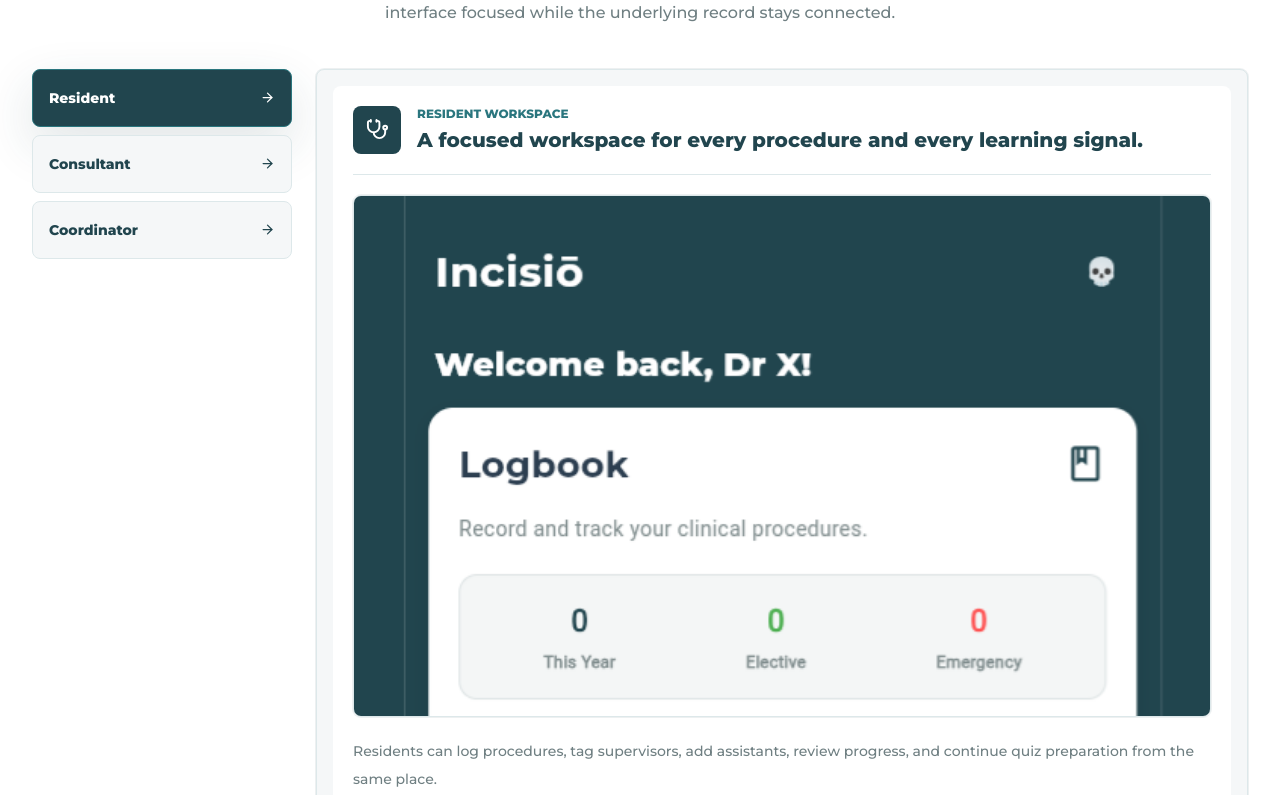
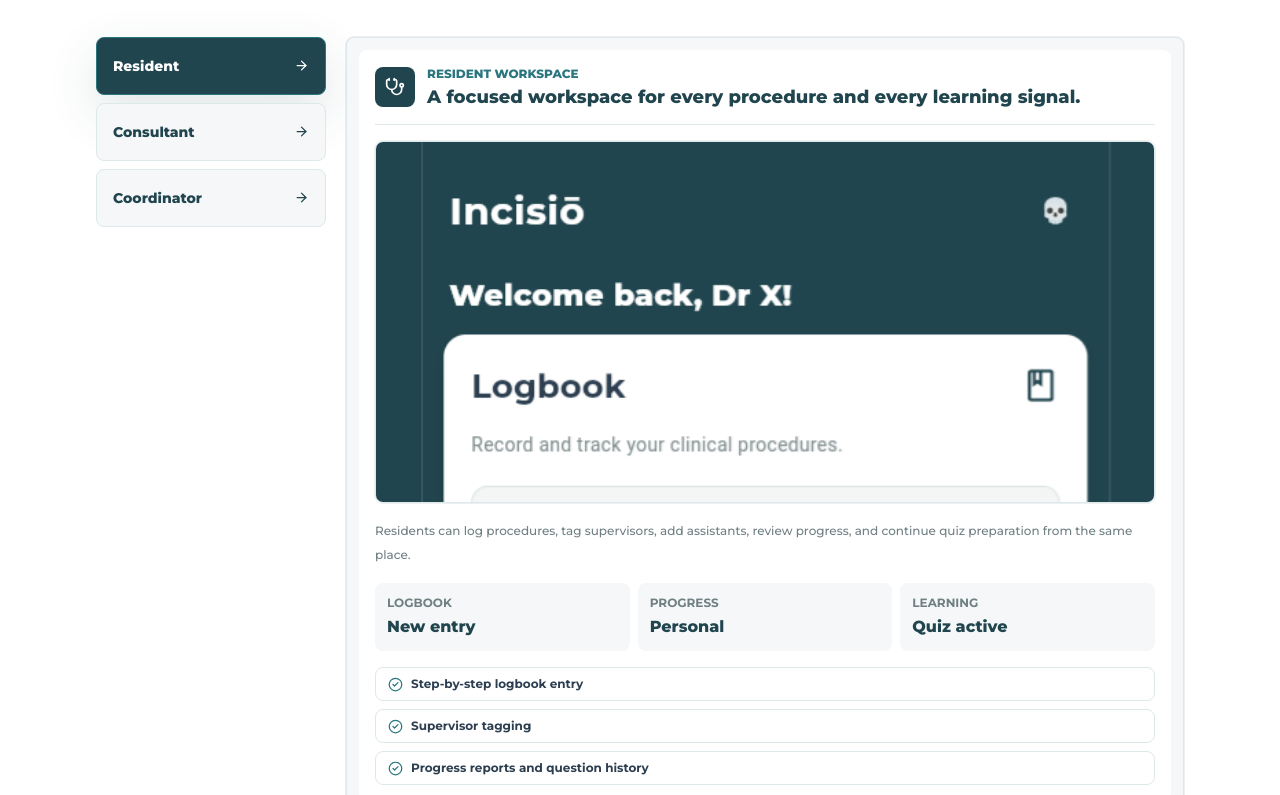
Before and after one commit to Abukoking94/INCISO_PROMO_SITE, a React (Vite) app: page / in a window 1280 px wide. Shown: the part 4065-4860 px from the top of the page. Built offline with nearby package versions, Linux system fonts and the light colour scheme.

Commit message:
Compact role tour preview

```diff
--- a/src/App.jsx
+++ b/src/App.jsx
@@ -839,14 +839,14 @@
   const Icon = current.icon
 
   return (
-    <section id="tour" className="bg-white py-20">
+    <section id="tour" className="bg-white py-14">
       <SectionHeader
         eyebrow="Interactive tour"
         title="See how each role experiences the platform"
         text="A serious training system has to feel different for each responsibility. Incisiō keeps the interface focused while the underlying record stays connected."
       />
 
-      <div className="mx-auto mt-10 grid max-w-7xl gap-6 px-5 sm:px-8 lg:grid-cols-[260px_1fr] lg:items-start">
+      <div className="mx-auto mt-8 grid max-w-6xl gap-5 px-5 sm:px-8 lg:grid-cols-[230px_1fr] lg:items-start">
         <div className="grid gap-2" data-reveal>
           {Object.keys(roleTour).map((role) => (
             <button
@@ -865,53 +865,53 @@
           ))}
         </div>
 
-        <div className="premium-card rounded-lg border border-brand-line bg-brand-mist p-4 shadow-line" data-reveal>
-          <div className="rounded-lg bg-white p-5">
-            <div className="flex flex-wrap items-center justify-between gap-4 border-b border-brand-line pb-5">
-              <div className="flex items-center gap-4">
-                <div className="flex h-12 w-12 items-center justify-center rounded-lg bg-brand-ink text-white">
-                  <Icon size={23} />
+        <div className="premium-card rounded-lg border border-brand-line bg-brand-mist p-3 shadow-line" data-reveal>
+          <div className="rounded-lg bg-white p-4">
+            <div className="flex flex-wrap items-center justify-between gap-3 border-b border-brand-line pb-4">
+              <div className="flex items-center gap-3">
+                <div className="flex h-10 w-10 items-center justify-center rounded-lg bg-brand-ink text-white">
+                  <Icon size={20} />
                 </div>
                 <div>
                   <p className="text-xs font-extrabold uppercase text-brand-teal">
                     {active} workspace
                   </p>
-                  <h3 className="mt-1 text-xl font-extrabold text-brand-ink">
+                  <h3 className="mt-1 text-lg font-extrabold leading-tight text-brand-ink">
                     {current.headline}
                   </h3>
                 </div>
               </div>
             </div>
 
-            <div className="mt-5 overflow-hidden rounded-lg border border-brand-line bg-brand-ink/5 shadow-line">
+            <div className="mt-4 overflow-hidden rounded-lg border border-brand-line bg-brand-ink/5 shadow-line">
               <img
                 src={current.image}
                 alt={`${active} dashboard from the Incisiō application`}
-                className="block max-h-[520px] w-full object-cover object-top"
+                className="block max-h-[360px] w-full object-cover object-top"
               />
             </div>
 
-            <p className="mt-5 text-sm font-medium leading-7 text-brand-muted">
+            <p className="mt-4 text-xs font-medium leading-6 text-brand-muted">
               {current.subline}
             </p>
 
-            <div className="mt-6 grid gap-3 sm:grid-cols-3">
+            <div className="mt-4 grid gap-2 sm:grid-cols-3">
               {current.stats.map(([label, value]) => (
-                <div key={label} className="rounded-lg bg-brand-mist p-4">
+                <div key={label} className="rounded-lg bg-brand-mist p-3">
                   <div className="text-xs font-bold uppercase text-brand-muted">
                     {label}
                   </div>
-                  <div className="mt-1 text-lg font-extrabold text-brand-ink">
+                  <div className="mt-1 text-base font-extrabold text-brand-ink">
                     {value}
                   </div>
                 </div>
               ))}
             </div>
 
-            <div className="mt-6 grid gap-3">
+            <div className="mt-4 grid gap-2">
               {current.bullets.map((item) => (
-                <div key={item} className="flex items-center gap-3 rounded-lg border border-brand-line p-3 text-sm font-bold text-brand-text">
-                  <CheckCircle2 className="shrink-0 text-brand-teal" size={18} />
+                <div key={item} className="flex items-center gap-2 rounded-lg border border-brand-line px-3 py-2 text-xs font-bold text-brand-text">
+                  <CheckCircle2 className="shrink-0 text-brand-teal" size={15} />
                   {item}
                 </div>
               ))}
```
